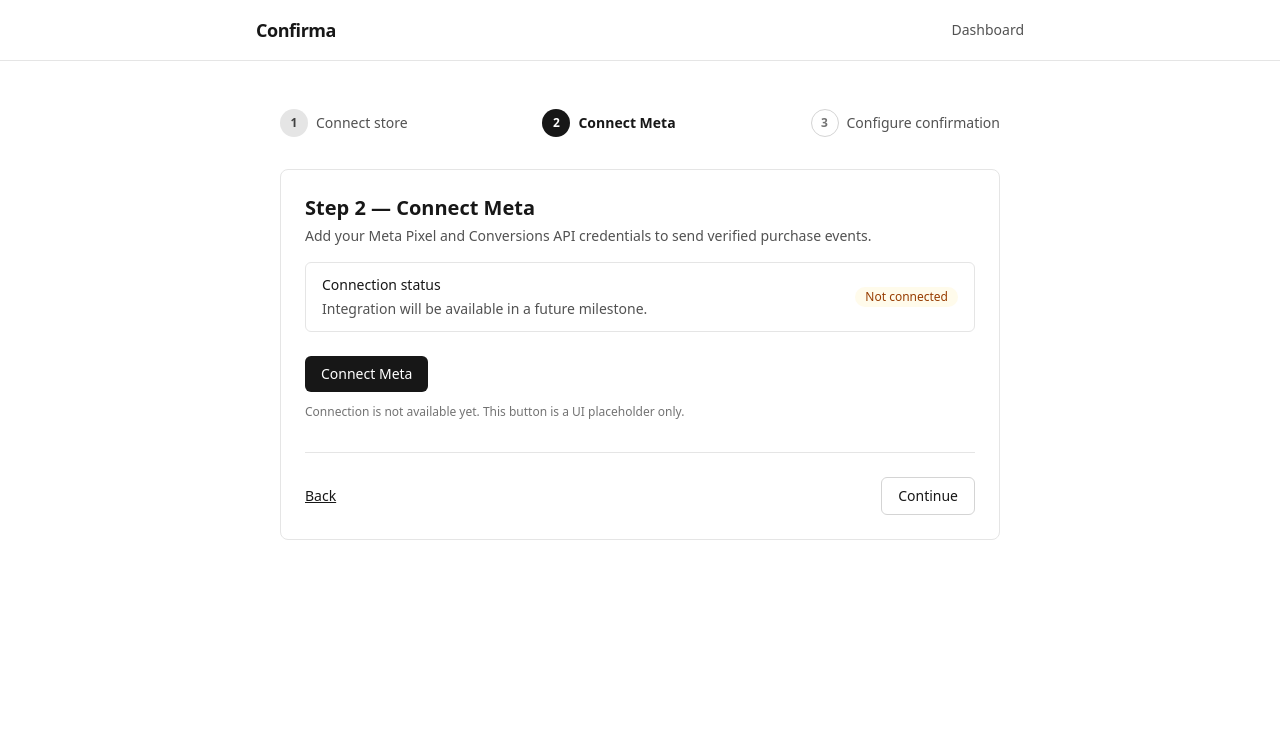
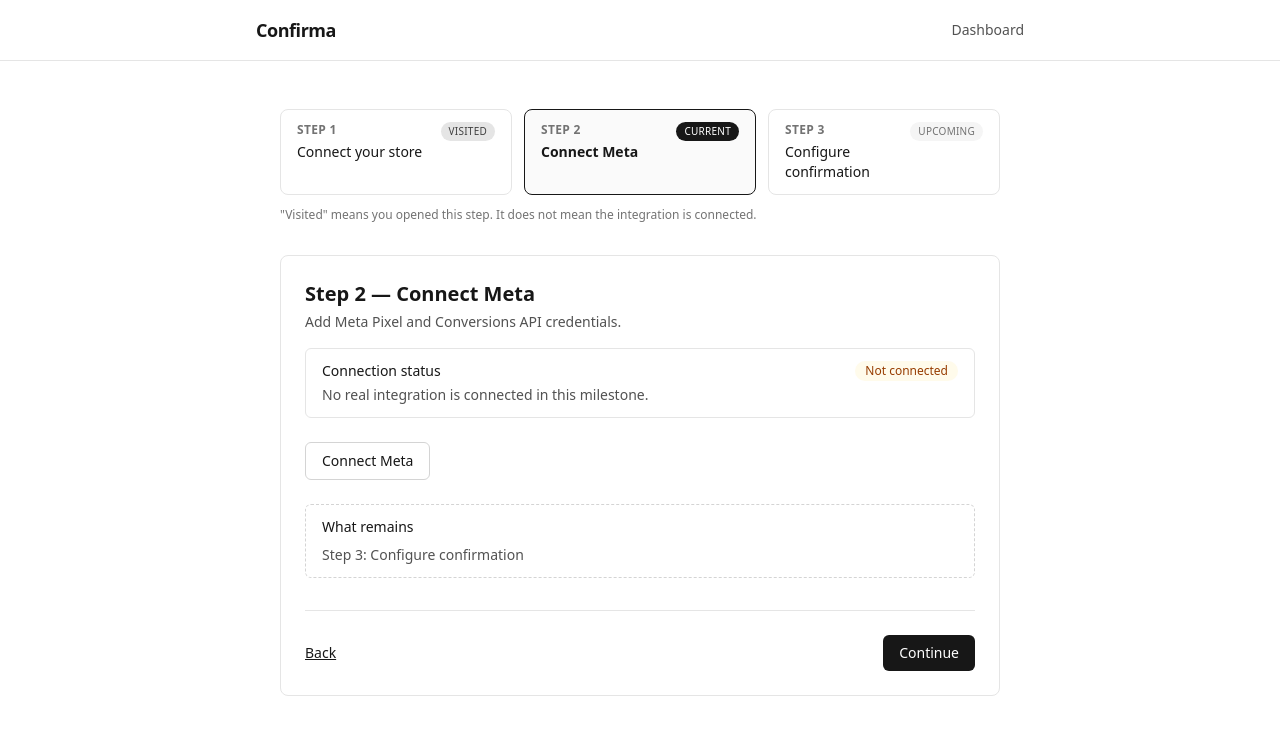
Before and after one commit to abdo851/ConfirmFlow, a Next.js app: page /onboarding/meta in a window 1280 px wide. Shown: the top 734 px of the page. Built offline with nearby package versions, Linux system fonts and the light colour scheme.

Commit message:
M1-B: Improve onboarding experience
Co-authored-by: Cursor <cursoragent@cursor.com>

```diff
--- a/app/onboarding/meta/page.tsx
+++ b/app/onboarding/meta/page.tsx
@@ -1,14 +1,5 @@
 import { OnboardingStepShell } from "@/components/onboarding";
 
 export default function OnboardingMetaPage() {
-  return (
-    <OnboardingStepShell
-      currentStep={2}
-      title="Step 2 — Connect Meta"
-      description="Add your Meta Pixel and Conversions API credentials to send verified purchase events."
-      connectLabel="Connect Meta"
-      backHref="/onboarding/store"
-      nextHref="/onboarding/confirmation"
-    />
-  );
+  return <OnboardingStepShell currentStep={2} />;
 }
--- a/app/onboarding/page.tsx
+++ b/app/onboarding/page.tsx
@@ -1,28 +1,6 @@
 import Link from "next/link";
 import { Button } from "@/components/ui/button";
-import { Card } from "@/components/ui/card";
-import { OnboardingStepNav } from "@/components/onboarding";
-
-const steps = [
-  {
-    number: 1,
-    title: "Connect your store",
-    description: "Link your e-commerce platform to receive order events.",
-    href: "/onboarding/store",
-  },
-  {
-    number: 2,
-    title: "Connect Meta",
-    description: "Add Meta Pixel and Conversions API credentials.",
-    href: "/onboarding/meta",
-  },
-  {
-    number: 3,
-    title: "Configure confirmation",
-    description: "Set how orders are confirmed before conversions are sent.",
-    href: "/onboarding/confirmation",
-  },
-] as const;
+import { OnboardingOverviewSteps, OnboardingStepNav } from "@/components/onboarding";
 
 export default function OnboardingPage() {
   return (
@@ -30,25 +8,27 @@ export default function OnboardingPage() {
       <div className="mb-8">
         <h1 className="text-2xl font-semibold tracking-tight">Setup Confirma</h1>
         <p className="mt-2 text-sm text-neutral-600 dark:text-neutral-400">
-          Complete these three steps to prepare your account for verified
+          Complete these three steps in order to prepare your account for verified
           conversions.
         </p>
       </div>
-      <OnboardingStepNav currentStep={1} />
-      <div className="space-y-4">
-        {steps.map((step) => (
-          <Card key={step.href} title={`Step ${step.number} — ${step.title}`}>
-            <p className="text-sm text-neutral-600 dark:text-neutral-400">
-              {step.description}
-            </p>
-            <div className="mt-4">
-              <Button href={step.href} variant="outline">
-                Open step
-              </Button>
-            </div>
-          </Card>
-        ))}
+
+      <OnboardingStepNav />
+
+      <div className="mb-8 rounded-lg border border-neutral-200 bg-neutral-50 px-4 py-4 dark:border-neutral-800 dark:bg-neutral-950">
+        <p className="text-sm font-medium">Setup sequence</p>
+        <ol className="mt-2 list-decimal space-y-1 pl-5 text-sm text-neutral-600 dark:text-neutral-400">
+          <li>Connect your store</li>
+          <li>Connect Meta</li>
+          <li>Configure confirmation</li>
+        </ol>
+        <div className="mt-4">
+          <Button href="/onboarding/store">Start with Step 1</Button>
+        </div>
       </div>
+
+      <OnboardingOverviewSteps />
+
       <p className="mt-8 text-sm">
         <Link href="/dashboard" className="underline">
           Back to dashboard
--- a/app/onboarding/store/page.tsx
+++ b/app/onboarding/store/page.tsx
@@ -1,13 +1,5 @@
 import { OnboardingStepShell } from "@/components/onboarding";
 
 export default function OnboardingStorePage() {
-  return (
-    <OnboardingStepShell
-      currentStep={1}
-      title="Step 1 — Connect your store"
-      description="Link Shopify, WooCommerce, or YouCan to import orders into Confirma."
-      connectLabel="Connect store"
-      nextHref="/onboarding/meta"
-    />
-  );
+  return <OnboardingStepShell currentStep={1} />;
 }
--- a/components/dashboard/setup-progress.tsx
+++ b/components/dashboard/setup-progress.tsx
@@ -17,12 +17,12 @@ export function SetupProgress() {
   return (
     <Card
       title="Setup progress"
-      description="Complete onboarding to start sending verified conversions."
+      description="Complete onboarding to configure integrations. None are connected yet."
     >
       <div className="mb-4">
         <div className="mb-2 flex items-center justify-between text-sm">
           <span className="text-neutral-600 dark:text-neutral-400">
-            {completedCount} of {steps.length} steps complete
+            {completedCount} of {steps.length} integrations configured
           </span>
           <span className="font-medium">{Math.round((completedCount / steps.length) * 100)}%</span>
         </div>
--- /dev/null
+++ b/components/onboarding/connect-placeholder-button.tsx
@@ -0,0 +1,32 @@
+"use client";
+
+import { useState } from "react";
+import { Button } from "@/components/ui/button";
+
+interface ConnectPlaceholderButtonProps {
+  label: string;
+  message: string;
+}
+
+export function ConnectPlaceholderButton({
+  label,
+  message,
+}: ConnectPlaceholderButtonProps) {
+  const [isMessageVisible, setIsMessageVisible] = useState(false);
+
+  return (
+    <div>
+      <Button type="button" variant="outline" onClick={() => setIsMessageVisible(true)}>
+        {label}
+      </Button>
+      {isMessageVisible ? (
+        <p
+          className="mt-3 rounded-md border border-neutral-200 bg-neutral-50 px-3 py-2 text-sm text-neutral-600 dark:border-neutral-800 dark:bg-neutral-900 dark:text-neutral-400"
+          role="status"
+        >
+          {message}
+        </p>
+      ) : null}
+    </div>
+  );
+}
--- a/components/onboarding/index.ts
+++ b/components/onboarding/index.ts
@@ -1,2 +1,5 @@
+export { ConnectPlaceholderButton } from "./connect-placeholder-button";
+export { OnboardingOverviewSteps } from "./overview-steps";
 export { OnboardingStepNav } from "./step-nav";
 export { OnboardingStepShell } from "./step-shell";
+export { onboardingSteps } from "./steps";
--- /dev/null
+++ b/components/onboarding/overview-steps.tsx
@@ -0,0 +1,26 @@
+import { Badge } from "@/components/ui/badge";
+import { Button } from "@/components/ui/button";
+import { Card } from "@/components/ui/card";
+import { onboardingSteps } from "./steps";
+
+export function OnboardingOverviewSteps() {
+  return (
+    <div className="space-y-4">
+      {onboardingSteps.map((step) => (
+        <Card key={step.href} title={`Step ${step.number} — ${step.label}`}>
+          <div className="flex flex-wrap items-start justify-between gap-3">
+            <p className="text-sm text-neutral-600 dark:text-neutral-400">
+              {step.description}
+            </p>
+            <Badge variant="warning">{step.statusLabel}</Badge>
+          </div>
+          <div className="mt-4">
+            <Button href={step.href} variant="outline">
+              Open step {step.number}
+            </Button>
+          </div>
+        </Card>
+      ))}
+    </div>
+  );
+}
--- a/components/onboarding/step-nav.tsx
+++ b/components/onboarding/step-nav.tsx
@@ -1,46 +1,90 @@
 import Link from "next/link";
+import { onboardingSteps, type OnboardingStepNumber } from "./steps";
 
-const steps = [
-  { number: 1, label: "Connect store", href: "/onboarding/store" },
-  { number: 2, label: "Connect Meta", href: "/onboarding/meta" },
-  { number: 3, label: "Configure confirmation", href: "/onboarding/confirmation" },
-] as const;
+type StepVisualState = "current" | "visited" | "upcoming" | "not-started";
 
 interface OnboardingStepNavProps {
-  currentStep: 1 | 2 | 3;
+  currentStep?: OnboardingStepNumber;
 }
+
+function getStepState(
+  stepNumber: OnboardingStepNumber,
+  currentStep?: OnboardingStepNumber,
+): StepVisualState {
+  if (!currentStep) {
+    return "not-started";
+  }
+
+  if (stepNumber === currentStep) {
+    return "current";
+  }
+
+  if (stepNumber < currentStep) {
+    return "visited";
+  }
+
+  return "upcoming";
+}
+
+const stateLabels: Record<StepVisualState, string> = {
+  current: "Current",
+  visited: "Visited",
+  upcoming: "Upcoming",
+  "not-started": "Not started",
+};
 
 export function OnboardingStepNav({ currentStep }: OnboardingStepNavProps) {
   return (
     <nav aria-label="Onboarding progress" className="mb-8">
-      <ol className="flex flex-col gap-3 sm:flex-row sm:items-center sm:justify-between">
-        {steps.map((step) => {
-          const isCurrent = step.number === currentStep;
-          const isComplete = step.number < currentStep;
+      <ol className="grid gap-3 sm:grid-cols-3">
+        {onboardingSteps.map((step) => {
+          const state = getStepState(step.number, currentStep);
 
           return (
-            <li key={step.href} className="flex items-center gap-2">
-              <span
-                className={`flex h-7 w-7 shrink-0 items-center justify-center rounded-full text-xs font-semibold ${
-                  isCurrent
-                    ? "bg-neutral-900 text-white dark:bg-neutral-100 dark:text-neutral-900"
-                    : isComplete
-                      ? "bg-neutral-200 text-neutral-700 dark:bg-neutral-800 dark:text-neutral-300"
-                      : "border border-neutral-300 text-neutral-500 dark:border-neutral-700"
+            <li
+              key={step.href}
+              className={`rounded-lg border px-4 py-3 ${
+                state === "current"
+                  ? "border-neutral-900 bg-neutral-50 dark:border-neutral-100 dark:bg-neutral-900"
+                  : "border-neutral-200 dark:border-neutral-800"
               }`}
             >
-                {step.number}
-              </span>
+              <div className="flex items-start justify-between gap-2">
+                <div>
+                  <p className="text-xs font-semibold uppercase tracking-wide text-neutral-500">
+                    Step {step.number}
+                  </p>
                   <Link
                     href={step.href}
-                className={`text-sm ${isCurrent ? "font-semibold" : "text-neutral-600 dark:text-neutral-400"}`}
+                    className={`mt-1 block text-sm ${
+                      state === "current" ? "font-semibold" : "font-medium"
+                    }`}
                   >
                     {step.label}
                   </Link>
+                </div>
+                <span
+                  className={`shrink-0 rounded-full px-2 py-0.5 text-[10px] font-medium uppercase tracking-wide ${
+                    state === "current"
+                      ? "bg-neutral-900 text-white dark:bg-neutral-100 dark:text-neutral-900"
+                      : state === "visited"
+                        ? "bg-neutral-200 text-neutral-700 dark:bg-neutral-800 dark:text-neutral-300"
+                        : "bg-neutral-100 text-neutral-500 dark:bg-neutral-900 dark:text-neutral-400"
+                  }`}
+                >
+                  {stateLabels[state]}
+                </span>
+              </div>
             </li>
           );
         })}
       </ol>
+      {currentStep ? (
+        <p className="mt-3 text-xs text-neutral-500">
+          &quot;Visited&quot; means you opened this step. It does not mean the
+          integration is connected.
+        </p>
+      ) : null}
     </nav>
   );
 }
--- a/components/onboarding/step-shell.tsx
+++ b/components/onboarding/step-shell.tsx
@@ -3,70 +3,85 @@ import type { ReactNode } from "react";
 import { Badge } from "@/components/ui/badge";
 import { Button } from "@/components/ui/button";
 import { Card } from "@/components/ui/card";
+import { ConnectPlaceholderButton } from "./connect-placeholder-button";
 import { OnboardingStepNav } from "./step-nav";
+import {
+  getNextStepHref,
+  getOnboardingStep,
+  getPreviousStepHref,
+  onboardingSteps,
+  type OnboardingStepNumber,
+} from "./steps";
 
 interface OnboardingStepShellProps {
-  currentStep: 1 | 2 | 3;
-  title: string;
-  description: string;
-  connectLabel: string;
-  statusLabel?: string;
+  currentStep: OnboardingStepNumber;
   children?: ReactNode;
-  backHref?: string;
-  nextHref?: string;
-  nextLabel?: string;
 }
 
 export function OnboardingStepShell({
   currentStep,
-  title,
-  description,
-  connectLabel,
-  statusLabel = "Not connected",
   children,
-  backHref,
-  nextHref,
-  nextLabel = "Continue",
 }: OnboardingStepShellProps) {
+  const step = getOnboardingStep(currentStep);
+  const backHref = getPreviousStepHref(currentStep);
+  const nextHref = getNextStepHref(currentStep) ?? "/dashboard";
+  const nextLabel =
+    currentStep === 3 ? "Continue to dashboard" : "Continue";
+  const remainingSteps = onboardingSteps.filter(
+    (item) => item.number > currentStep,
+  );
+
   return (
     <div>
       <OnboardingStepNav currentStep={currentStep} />
-      <Card title={title} description={description}>
-        <div className="flex items-center justify-between gap-4 rounded-md border border-neutral-200 px-4 py-3 dark:border-neutral-800">
+      <Card
+        title={`Step ${step.number} — ${step.label}`}
+        description={step.description}
+      >
+        <div className="flex items-start justify-between gap-4 rounded-md border border-neutral-200 px-4 py-3 dark:border-neutral-800">
           <div>
             <p className="text-sm font-medium">Connection status</p>
             <p className="mt-1 text-sm text-neutral-600 dark:text-neutral-400">
-              Integration will be available in a future milestone.
+              No real integration is connected in this milestone.
             </p>
           </div>
-          <Badge variant="warning">{statusLabel}</Badge>
+          <Badge variant="warning">{step.statusLabel}</Badge>
         </div>
+
         {children ? <div className="mt-4">{children}</div> : null}
-        <div className="mt-6 flex flex-wrap gap-3">
-          <Button type="button" disabled>
-            {connectLabel}
-          </Button>
+
+        <div className="mt-6">
+          <ConnectPlaceholderButton
+            label={step.connectLabel}
+            message={step.placeholderMessage}
+          />
         </div>
-        <p className="mt-3 text-xs text-neutral-500">
-          Connection is not available yet. This button is a UI placeholder only.
-        </p>
+
+        {remainingSteps.length > 0 ? (
+          <div className="mt-6 rounded-md border border-dashed border-neutral-300 px-4 py-3 dark:border-neutral-700">
+            <p className="text-sm font-medium">What remains</p>
+            <ul className="mt-2 space-y-1 text-sm text-neutral-600 dark:text-neutral-400">
+              {remainingSteps.map((item) => (
+                <li key={item.href}>
+                  Step {item.number}: {item.label}
+                </li>
+              ))}
+            </ul>
+          </div>
+        ) : (
+          <div className="mt-6 rounded-md border border-dashed border-neutral-300 px-4 py-3 dark:border-neutral-700">
+            <p className="text-sm text-neutral-600 dark:text-neutral-400">
+              After reviewing this step, continue to your dashboard. Integrations
+              will remain unavailable until future milestones.
+            </p>
+          </div>
+        )}
+
         <div className="mt-8 flex items-center justify-between gap-4 border-t border-neutral-200 pt-6 dark:border-neutral-800">
-          {backHref ? (
-            <Link href={backHref} className="text-sm underline">
-              Back
-            </Link>
-          ) : (
-            <span />
-          )}
-          {nextHref ? (
-            <Button href={nextHref} variant="outline">
-              {nextLabel}
-            </Button>
-          ) : (
-            <Button href="/dashboard" variant="outline">
-              Go to dashboard
-            </Button>
-          )}
+          <Link href={backHref} className="text-sm underline">
+            Back
+          </Link>
+          <Button href={nextHref}>{nextLabel}</Button>
         </div>
       </Card>
     </div>
--- /dev/null
+++ b/components/onboarding/steps.ts
@@ -0,0 +1,57 @@
+export const onboardingSteps = [
+  {
+    number: 1 as const,
+    label: "Connect your store",
+    shortLabel: "Store",
+    description: "Link your e-commerce platform to receive order events.",
+    href: "/onboarding/store",
+    connectLabel: "Connect store",
+    statusLabel: "Not connected",
+    placeholderMessage:
+      "Store connection will be available in a future milestone.",
+  },
+  {
+    number: 2 as const,
+    label: "Connect Meta",
+    shortLabel: "Meta",
+    description: "Add Meta Pixel and Conversions API credentials.",
+    href: "/onboarding/meta",
+    connectLabel: "Connect Meta",
+    statusLabel: "Not connected",
+    placeholderMessage:
+      "Meta connection will be available in a future milestone.",
+  },
+  {
+    number: 3 as const,
+    label: "Configure confirmation",
+    shortLabel: "Confirmation",
+    description: "Set how orders are confirmed before conversions are sent.",
+    href: "/onboarding/confirmation",
+    connectLabel: "Configure confirmation",
+    statusLabel: "Not configured",
+    placeholderMessage:
+      "Confirmation setup will be available in a future milestone.",
+  },
+] as const;
+
+export type OnboardingStepNumber = (typeof onboardingSteps)[number]["number"];
+
+export function getOnboardingStep(stepNumber: OnboardingStepNumber) {
+  return onboardingSteps.find((step) => step.number === stepNumber)!;
+}
+
+export function getNextStepHref(stepNumber: OnboardingStepNumber): string | null {
+  const next = onboardingSteps.find((step) => step.number === stepNumber + 1);
+  return next?.href ?? null;
+}
+
+export function getPreviousStepHref(
+  stepNumber: OnboardingStepNumber,
+): string {
+  if (stepNumber === 1) {
+    return "/onboarding";
+  }
+
+  const previous = onboardingSteps.find((step) => step.number === stepNumber - 1);
+  return previous?.href ?? "/onboarding";
+}
```
Also changed, not shown: app/(auth)/signup/page.tsx (+8 -0 lines), app/onboarding/confirmation/page.tsx (+1 -10 lines). Lines whose indentation alone changed are shown as unchanged.
